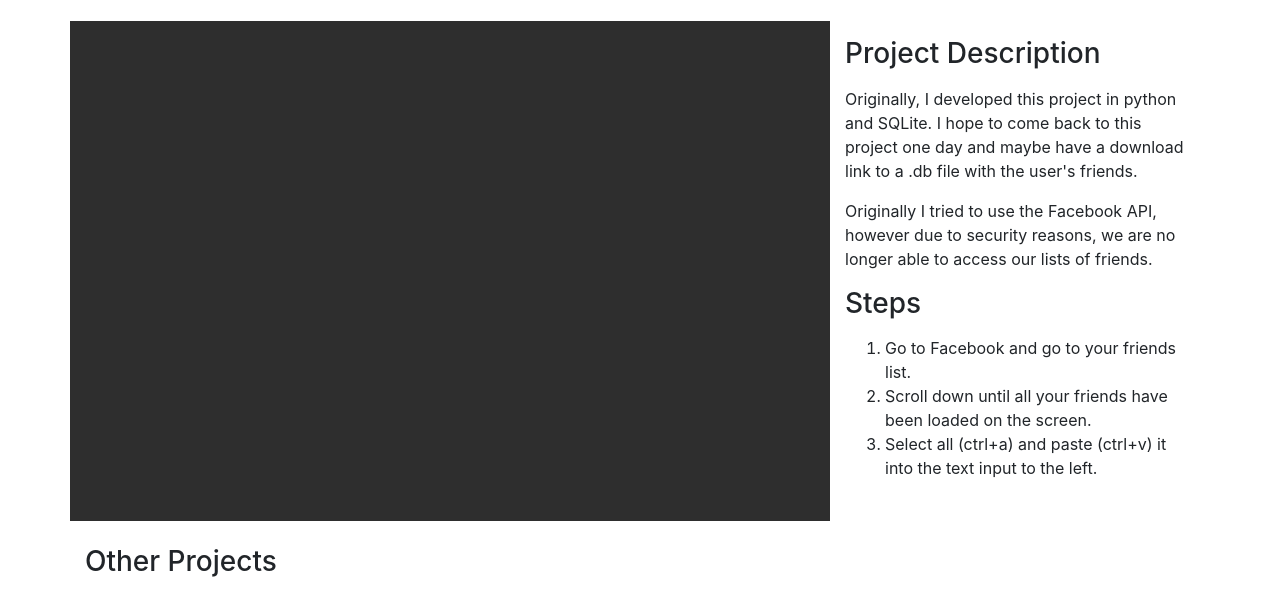
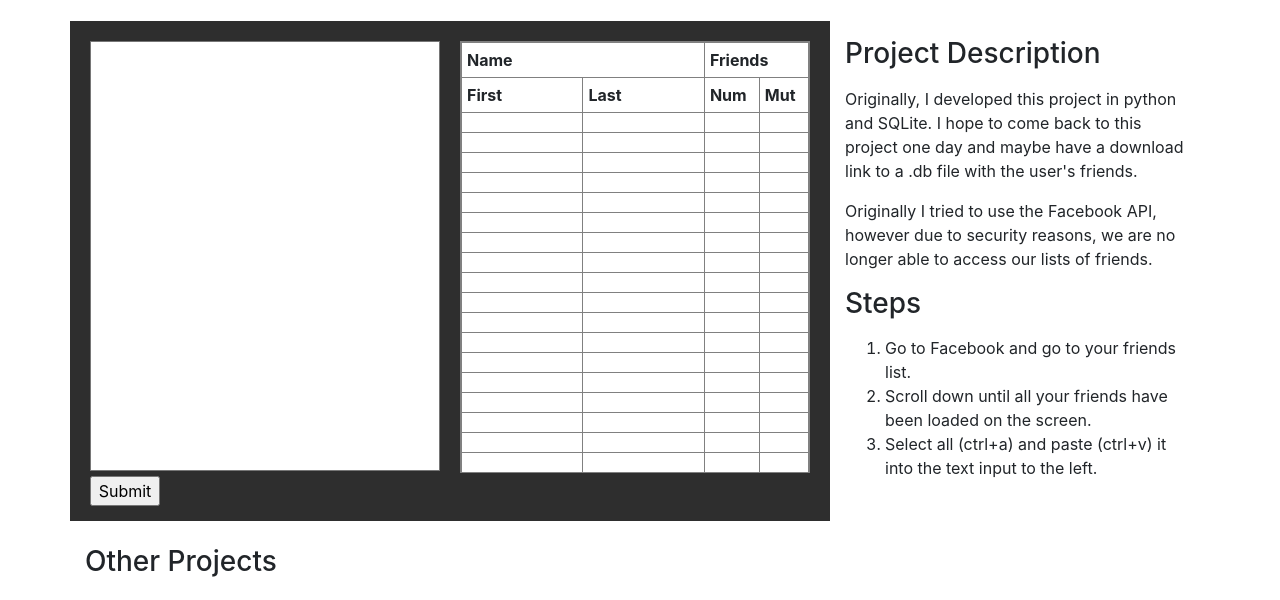
Before and after one commit to msautter/Personal-Website-1.0, a website: page week2.html in a window 1280 px wide. Shown: the part 131-731 px from the top of the page. Drawn offline with Linux system fonts and the light colour scheme.

Commit message:
Added all necessary stylings to week2
Next is the javascript

```diff
--- /dev/null
+++ b/css/week2.css
@@ -0,0 +1,52 @@
+#rawData {
+    position: absolute;
+    background: white;
+    height: 430px;
+    width: 350px;
+    left: 20px;
+    top: 20px;
+    align-content: top ;
+    resize: none;
+}
+
+#rawDataSubmit {
+    position: absolute;
+    left: 20px;
+    top: 455px;
+    width: 70px;
+}
+
+#friendTable {
+    table-layout: fixed;
+    border-collapse: collapse;
+    position: absolute;
+    left: 390px;
+    top: 20px;
+    width: 350px;
+    background: white;
+}
+#friendTable tbody{
+    display:block;
+    width: 100%;
+    overflow: auto;
+    height: 430px;
+}
+
+#friendTable thead tr {
+    display: block;
+}
+
+#friendTable thead {
+    background: black;
+    color:#fff;
+}
+
+#friendTable th, #friendTable td {
+    padding: 5px;
+    text-align: left;
+    width: 200px;
+}
+
+#friendTable td {
+    height: 20px;
+}
--- a/week2.html
+++ b/week2.html
@@ -9,7 +9,7 @@
   <title>Marek Sautter</title>
   <link href="vendor/bootstrap/css/bootstrap.min.css" rel="stylesheet">
   <link href="css/portfolio-item.css" rel="stylesheet">
-    <link href="css/diceStyle.css" rel="stylesheet">
+  <link href="css/week2.css" rel="stylesheet">
 
 </head>
 
@@ -19,7 +19,8 @@
   <nav class="navbar navbar-expand-lg navbar-dark bg-dark fixed-top">
     <div class="container">
       <a class="navbar-brand" href="index.html">Marek Sautter</a>
-        <button class="navbar-toggler" type="button" data-toggle="collapse" data-target="#navbarResponsive" aria-controls="navbarResponsive" aria-expanded="false" aria-label="Toggle navigation">
+      <button class="navbar-toggler" type="button" data-toggle="collapse" data-target="#navbarResponsive" aria-controls="navbarResponsive"
+        aria-expanded="false" aria-label="Toggle navigation">
         <span class="navbar-toggler-icon"></span>
       </button>
       <div class="collapse navbar-collapse" id="navbarResponsive">
@@ -54,16 +55,213 @@
     <!-- Portfolio Item Row -->
     <div class="row">
       <div class="col-md-8" style="background: #2E2E2E; height: 500px;">
-
+        <form>
+          <textarea rows="1" cols="1" id="rawData"></textarea>
+          <input type="submit" id="rawDataSubmit">
+        </form>
+        <table id="friendTable" border="1">
+          <tr>
+            <th style="width: 70%" colspan="2">Name</th>
+            <th colspan="2">Friends</th>
+          </tr>
+          <tr>
+            <th>First</th>
+            <th>Last</th>
+            <th>Num</th>
+            <th>Mut</th>
+          </tr>
+          <tr>
+            <td></td>
+            <td></td>
+            <td></td>
+            <td></td>
+          </tr>
+          <tr>
+            <td></td>
+            <td></td>
+            <td></td>
+            <td></td>
+          </tr>
+          <tr>
+            <td></td>
+            <td></td>
+            <td></td>
+            <td></td>
+          </tr>
+          <tr>
+            <td></td>
+            <td></td>
+            <td></td>
+            <td></td>
+          </tr>
+          <tr>
+            <td></td>
+            <td></td>
+            <td></td>
+            <td></td>
+          </tr>
+          <tr>
+            <td></td>
+            <td></td>
+            <td></td>
+            <td></td>
+          </tr>
+          <tr>
+            <td></td>
+            <td></td>
+            <td></td>
+            <td></td>
+          </tr>
+          <tr>
+            <td></td>
+            <td></td>
+            <td></td>
+            <td></td>
+          </tr>
+          <tr>
+            <td></td>
+            <td></td>
+            <td></td>
+            <td></td>
+          </tr>
+          <tr>
+            <td></td>
+            <td></td>
+            <td></td>
+            <td></td>
+          </tr>
+          <tr>
+            <td></td>
+            <td></td>
+            <td></td>
+            <td></td>
+          </tr>
+          <tr>
+            <td></td>
+            <td></td>
+            <td></td>
+            <td></td>
+          </tr>
+          <tr>
+            <td></td>
+            <td></td>
+            <td></td>
+            <td></td>
+          </tr>
+          <tr>
+            <td></td>
+            <td></td>
+            <td></td>
+            <td></td>
+          </tr>
+          <tr>
+            <td></td>
+            <td></td>
+            <td></td>
+            <td></td>
+          </tr>
+          <tr>
+            <td></td>
+            <td></td>
+            <td></td>
+            <td></td>
+          </tr>
+          <tr>
+            <td></td>
+            <td></td>
+            <td></td>
+            <td></td>
+          </tr>
+          <tr>
+            <td></td>
+            <td></td>
+            <td></td>
+            <td></td>
+          </tr>
+          <tr>
+            <td></td>
+            <td></td>
+            <td></td>
+            <td></td>
+          </tr>
+          <tr>
+            <td></td>
+            <td></td>
+            <td></td>
+            <td></td>
+          </tr>
+          <tr>
+            <td></td>
+            <td></td>
+            <td></td>
+            <td></td>
+          </tr>
+          <tr>
+            <td></td>
+            <td></td>
+            <td></td>
+            <td></td>
+          </tr>
+          <tr>
+            <td></td>
+            <td></td>
+            <td></td>
+            <td></td>
+          </tr>
+          <tr>
+            <td></td>
+            <td></td>
+            <td></td>
+            <td></td>
+          </tr>
+          <tr>
+            <td></td>
+            <td></td>
+            <td></td>
+            <td></td>
+          </tr>
+          <tr>
+            <td></td>
+            <td></td>
+            <td></td>
+            <td></td>
+          </tr>
+          <tr>
+            <td></td>
+            <td></td>
+            <td></td>
+            <td></td>
+          </tr>
+          <tr>
+            <td></td>
+            <td></td>
+            <td></td>
+            <td></td>
+          </tr>
+          <tr>
+            <td></td>
+            <td></td>
+            <td></td>
+            <td></td>
+          </tr>
+          <tr>
+            <td></td>
+            <td></td>
+            <td></td>
+            <td></td>
+          </tr>
+        </table>
       </div>
 
       <div class="col-md-4">
+
         <h3 class="my-3">Project Description</h3>
-          <p>Originally, I developed this project in python and SQLite.
-            I hope to come back to this project one day and maybe have a download link to a .db file with the user's friends.
+        <p>Originally, I developed this project in python and SQLite. I hope to come back to this project one day and maybe
+          have a download link to a .db file with the user's friends.
         </p>
         <p>
-            Originally I tried to use the Facebook API, however due to security reasons, we are no longer able to access our lists of friends.
+          Originally I tried to use the Facebook API, however due to security reasons, we are no longer able to access our lists of
+          friends.
         </p>
         <h3 class="my-3">Steps</h3>
         <ol>
@@ -118,9 +316,9 @@
   <!-- Footer -->
   <footer class="py-5 bg-dark">
     <div class="container">
-          <p class="m-0 text-center text-white">Copyright &copy; Marek Sautter 2018<br>The MIT License (MIT)<br>
-
-            Copyright &copy; 2013-2018 Blackrock Digital LLC</p>
+      <p class="m-0 text-center text-white">Copyright &copy; Marek Sautter 2018
+        <br>The MIT License (MIT)
+        <br> Copyright &copy; 2013-2018 Blackrock Digital LLC</p>
     </div>
     <!-- /.container -->
   </footer>
@@ -128,7 +326,7 @@
   <!-- Bootstrap core JavaScript -->
   <script src="vendor/jquery/jquery.min.js"></script>
   <script src="vendor/bootstrap/js/bootstrap.bundle.min.js"></script>
-    <script src="scripts/diceScript.js"></script>
+  <script src="scripts/week2.js"></script>
   <!-- Place this tag in your head or just before your close body tag. -->
   <script async defer src="https://buttons.github.io/buttons.js"></script>
 </body>
```
Also changed, not shown: week1.html (+2 -2 lines), css/week1.css (renamed from css/diceStyle.css), scripts/week1.js (renamed from scripts/diceScript.js), scripts/week2.js (added). Lines whose indentation alone changed are shown as unchanged.
